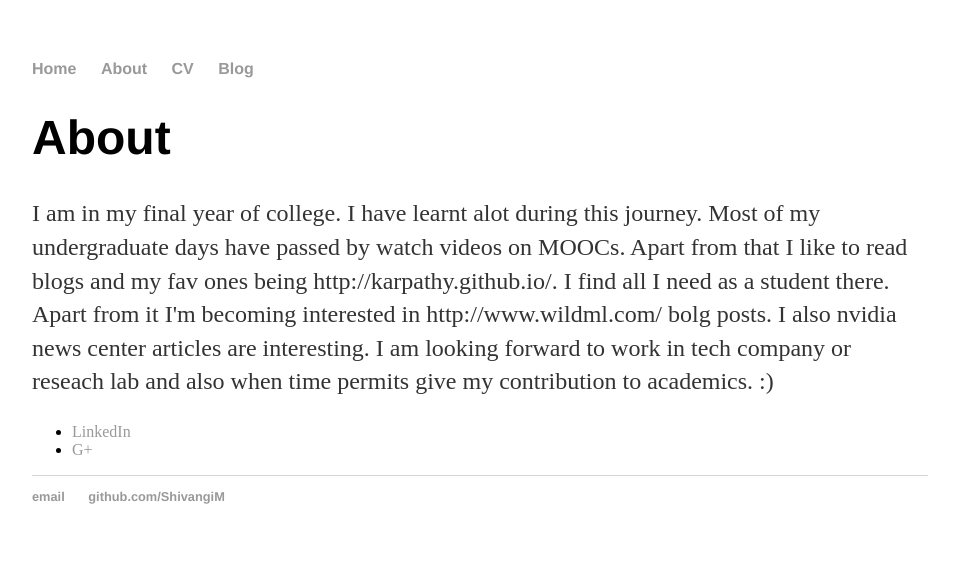
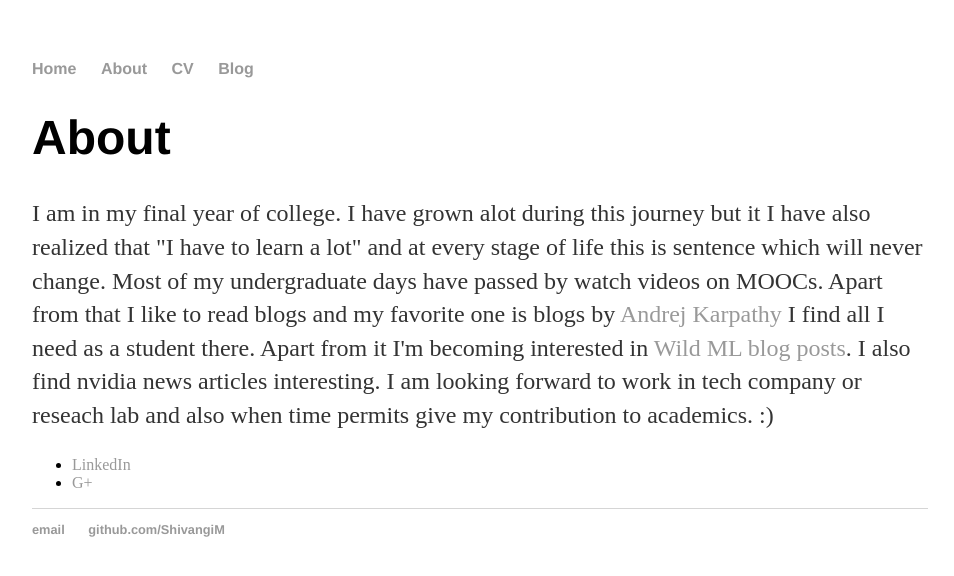
Before and after one commit to ShivangiM/shivangim.github.io, a Jekyll site: the page built from about/index.html, in a window 1280 px wide. Shown: the top 576 px of the page, without its empty margins (160-1114 px from the left). Built offline with Jekyll 4.4.1, drawn with Linux system fonts in a browser that asks for light colours.

Commit message:
Update index.html

```diff
--- a/about/index.html
+++ b/about/index.html
@@ -5,11 +5,12 @@ title: About Shivangi Motwani
 
 		<div class="about">
 			<h1>About</h1>
-			<p>I am in my final year of college. I have learnt alot during this journey.
+			<p>I am in my final year of college. I have grown alot during this journey but it I have also realized that
+			"I have to learn a lot" and at every stage of life this is sentence which will never change.
 			Most of my undergraduate days have passed by watch videos on MOOCs.
-			Apart from that I like to read blogs and my fav ones being http://karpathy.github.io/.
-			I find all I need as a student there. Apart from it I'm becoming interested in http://www.wildml.com/ bolg posts.
-		        I also nvidia news center articles are interesting.
+			Apart from that I like to read blogs and my favorite one is blogs by <a href = "http://karpathy.github.io/"> Andrej Karpathy </a>
+			I find all I need as a student there. Apart from it I'm becoming interested in  <a href = "http://www.wildml.com/"> Wild ML blog posts</a>.
+		        I also find nvidia news articles interesting.
 	                I am looking forward to work in tech company or reseach lab and also when time permits give my contribution to academics.
 				:)</p>
 
```
